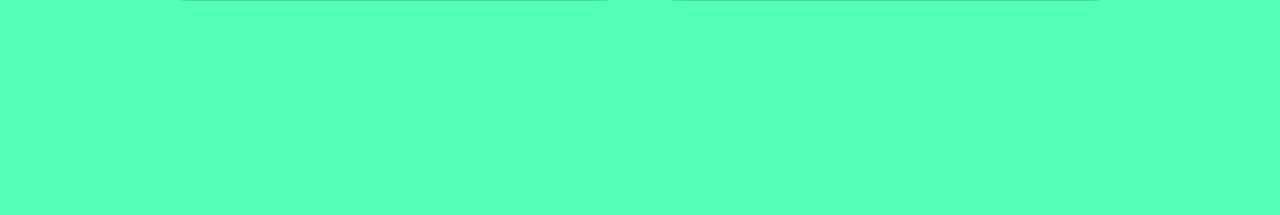
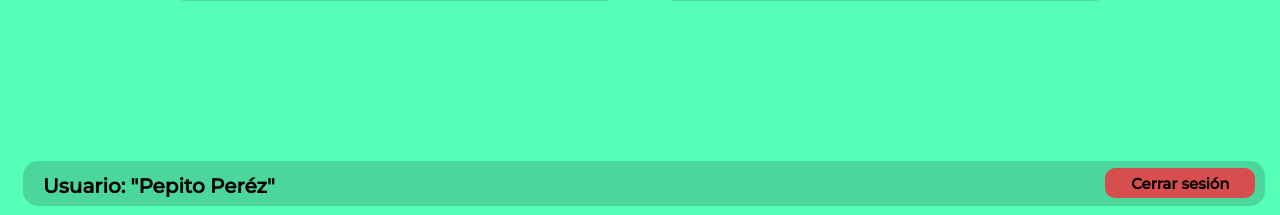
Before and after one commit to Xfezor/ADAX-Store-Manager, a PHP site: page / in a window 1280 px wide. Shown: the part 585-800 px from the top of the page. Run offline with PHP 8.4, Linux system fonts and the light colour scheme; some libraries are stand-ins or nearby versions.

Commit message:
Barra de usuario y menu completo con animaciones

```diff
--- a/Fronted/Index.html
+++ b/Fronted/Index.html
@@ -49,3 +49,11 @@
     </div>
   </div>
 </body>
+<footer>
+
+  <div class="userdiv">
+    <h1 class="textomediano">Usuario: "Pepito Peréz"</h1>
+    <button class="cerrarsesion"><h1 class="textopequeño">Cerrar sesión</h1></button>
+  </div>
+
+</footer>
--- a/Fronted/styles.css
+++ b/Fronted/styles.css
@@ -40,6 +40,10 @@ body {
   display: inline-block;
   margin-left: 10px;
   text-align: left;
+  transition: transform 0.3s ease;
+}
+.back:hover{
+  transform: scale(1.2);
 }
 .exit{
   font-size: 45px;
@@ -48,6 +52,10 @@ body {
   display: inline-block;
   margin-right: auto;
   text-align: right;
+  transition: transform 0.3s ease;
+}
+.exit:hover{
+  transform: scale(1.2);
 }
 
 @media screen and (max-width: 768px) {
@@ -118,3 +126,50 @@ body {
   font-size: 40px;
   text-align: center;
 }
+
+.userdiv{
+  background-color: #4BD79C;
+  width: 95.5%;
+  height: 45px;
+  border-radius: 15px;
+  bottom: 9px;
+  position: absolute;
+  display: flex;
+  margin-left: 15px;
+  margin-right: 15px;
+  z-index: 1;
+  justify-content: space-between; /* Añadido */
+  padding: 0 10px; /* Añadido para espacio entre el contenido y los bordes */
+}
+footer{
+  font-family: "Montserrat";
+}
+.textomediano{
+  font-size: 20px;
+  text-align: center;
+  margin-left: 10px;
+  margin-bottom: 1px;
+}
+.cerrarsesion{
+  width: 150px;
+  height: 30px;
+  background-color: #D74E4E;
+  border-color: transparent;
+  border: none;
+  display: flex;
+  justify-content: center;
+  align-items: center;
+  padding: 0;
+  margin-top: 7px;
+  border-radius: 10px;
+  transition: transform 0.3s ease;
+}
+.cerrarsesion:hover{
+  transform: scale(1.1);
+}
+.textopequeño{
+  font-family: "Montserrat";
+  margin: 0;
+  font-size: 15px;
+
+}
```
